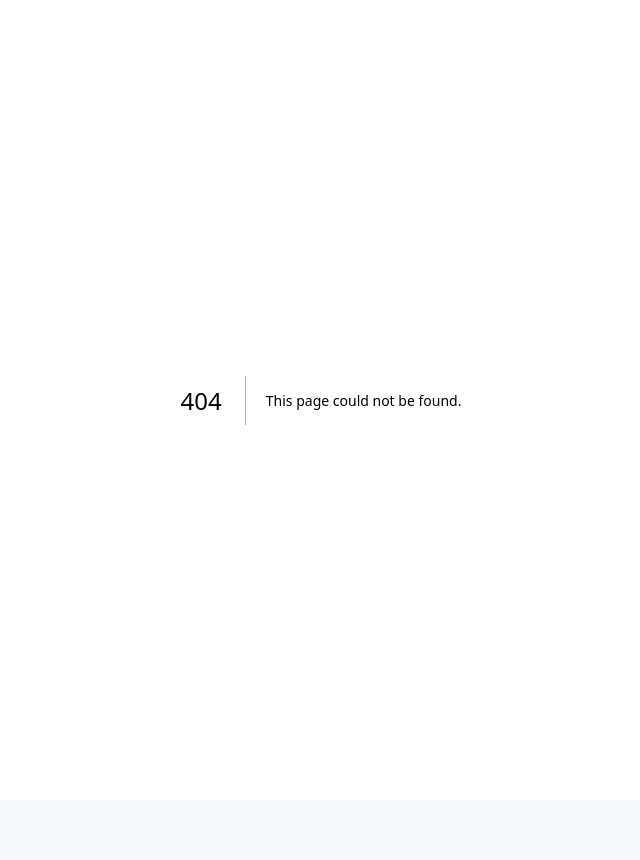
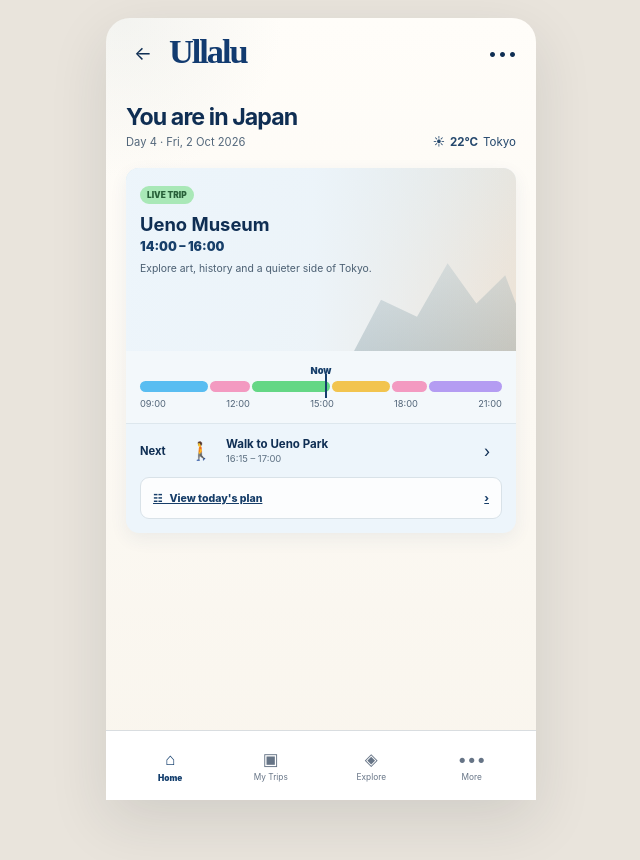
Before and after one commit to brijbh/ullalu, a Next.js app: page /today in a window 1280 px wide. Before the commit this address had no page. Shown: the top 860 px of the page, without its empty margins (319-959 px from the left). Before the commit the page ends 800 px from the top, so only its background shows below. Built offline with nearby package versions, Linux system fonts and the light colour scheme.

Commit message:
feat: build live trip today screen

```diff
--- /dev/null
+++ b/app/today/page.tsx
@@ -0,0 +1,58 @@
+import Link from "next/link";
+import styles from "../JourneyFlow.module.css";
+import { AppHeader, BottomNav, Signature, sampleSignature } from "../components/JourneyUI";
+
+export default function TodayPage() {
+  return (
+    <main className={styles.screen}>
+      <section className={styles.phonePage}>
+        <div className={styles.content}>
+          <AppHeader backHref="/" menu />
+
+          <div className={styles.liveHeader}>
+            <div>
+              <h1>You are in Japan</h1>
+              <p>Day 4 · Fri, 2 Oct 2026</p>
+            </div>
+            <div className={styles.weather}><span aria-hidden="true">☀</span><strong>22°C</strong><span>Tokyo</span></div>
+          </div>
+
+          <section className={styles.liveCard}>
+            <div className={styles.liveHero}>
+              <span className={styles.liveBadge}>LIVE TRIP</span>
+              <h2>Ueno Museum</h2>
+              <span className={styles.liveTime}>14:00 – 16:00</span>
+              <p>Explore art, history and a quieter side of Tokyo.</p>
+            </div>
+
+            <div className={styles.nowBlock}>
+              <span className={styles.nowLabel}>Now</span>
+              <div className={styles.nowSignature}>
+                <Signature segments={sampleSignature} />
+              </div>
+              <div className={styles.timeLabels}>
+                <span>09:00</span><span>12:00</span><span>15:00</span><span>18:00</span><span>21:00</span>
+              </div>
+            </div>
+
+            <div className={styles.nextRow}>
+              <strong>Next</strong>
+              <span className={styles.nextIcon} aria-hidden="true">🚶</span>
+              <div className={styles.nextCopy}>
+                <strong>Walk to Ueno Park</strong>
+                <span>16:15 – 17:00</span>
+              </div>
+              <span aria-hidden="true">›</span>
+            </div>
+
+            <Link href="/trip/japan-2026/day/1" className={styles.planRow}>
+              <span>☷ &nbsp; View today&apos;s plan</span>
+              <span aria-hidden="true">›</span>
+            </Link>
+          </section>
+        </div>
+        <BottomNav active="home" />
+      </section>
+    </main>
+  );
+}
```
